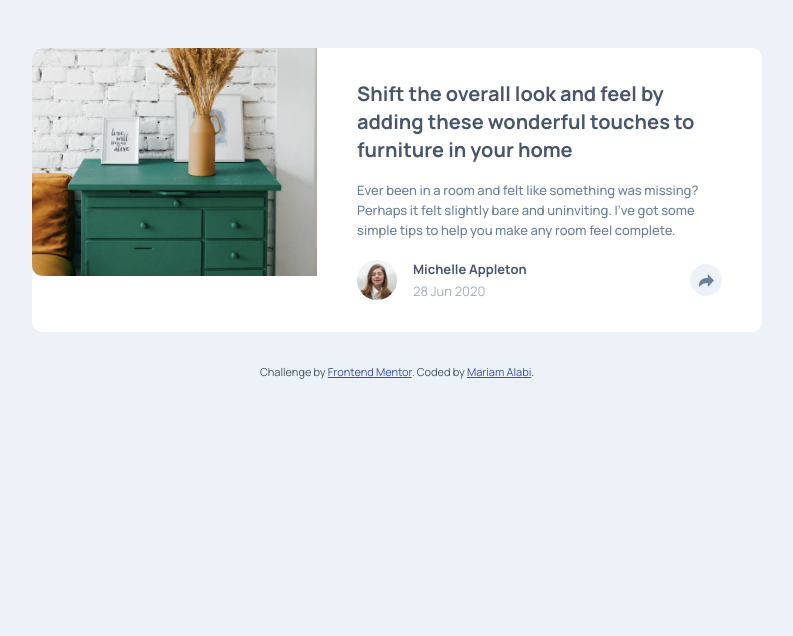
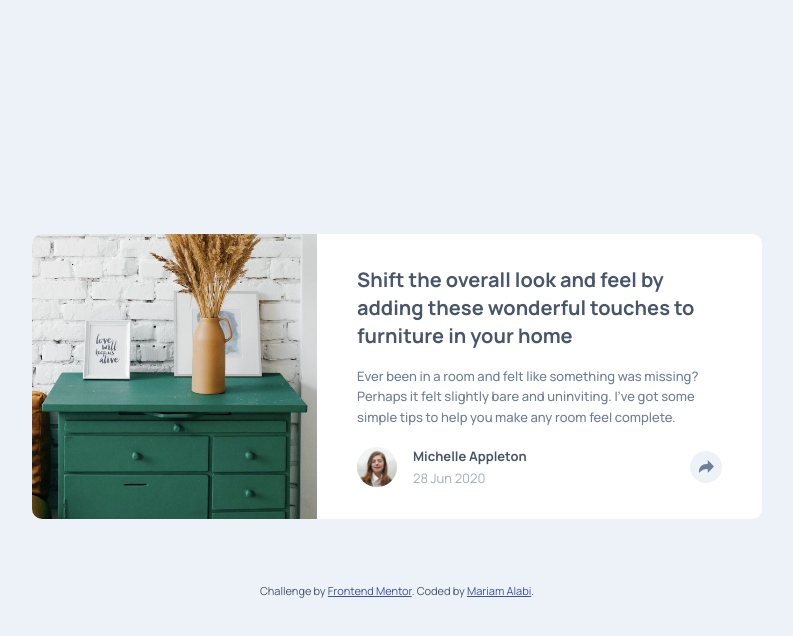
Before and after one commit to mar-alabi/article-preview-component, a plain HTML site: page index.html in a window 1280 px wide. Shown: the whole page, without its empty margins (243-1036 px from the left). Drawn offline with Linux system fonts and the light colour scheme.

Commit message:
fix share panel and image height issue in desktop state the share panel is no longer being clipped in the active desktop state the image now takes up the full height of the container in the desktop state

```diff
--- a/index.html
+++ b/index.html
@@ -22,9 +22,7 @@
   </head>
   <body>
     <div class="container">
-      <div class="image">
-        <div class="image"><img src="./images/drawers.jpg" alt="" /></div>
-      </div>
+      <div class="image"><img src="./images/drawers.jpg" alt="" /></div>
       <div class="content-container">
         <div class="content">
           <h2>
--- a/style.css
+++ b/style.css
@@ -1,4 +1,4 @@
-/* Declare Color variables  */
+/* Declare Color variables */
 :root {
   --darkgrayishblue: hsl(217, 19%, 35%);
   --desaturated-dark-blue: hsl(214, 17%, 51%);
@@ -19,6 +19,11 @@ body {
   font-size: 13px;
   color: var(--darkgrayishblue);
   background-color: var(--light-grayish-blue);
+  min-height: 100vh;
+  display: flex;
+  flex-direction: column;
+  align-items: center;
+  justify-content: center;
 }
 
 h2 {
@@ -104,6 +109,7 @@ h2 {
   transition: background-color 0.3s;
   width: 32px;
   height: 32px;
+  flex-shrink: 0;
 }
 
 .share-btn img {
@@ -183,20 +189,29 @@ h2 {
   .container {
     max-width: 730px;
     display: flex;
-    flex-direction: row;
+    overflow: visible;
   }
 
   .image {
     flex: 0 0 285px;
+    overflow: hidden;
+    border-radius: 10px 0 0 10px;
   }
 
   .image img {
-    width: 285px;
+    width: 100%;
     height: 100%;
     object-fit: cover;
-    border-radius: 10px 0 0 10px;
+    display: block;
   }
 
+  .content-container {
+    display: flex;
+    flex-direction: column;
+    flex: 1;
+    overflow: visible;
+    border-radius: 0 10px 10px 0;
+  }
   .content {
     padding: 2rem 2.5rem 0 2.5rem;
   }
@@ -212,17 +227,16 @@ h2 {
 
   .user-profile {
     padding: 1.25rem 2.5rem 2rem 2.5rem;
+    margin-top: auto;
   }
 
   /* Desktop share panel - appears as tooltip above button */
   .share-panel {
     display: none;
     position: absolute;
-    bottom: auto;
-    top: auto;
-    right: -68px;
+    bottom: 90px;
+    right: -65px;
     left: auto;
-    transform: translateY(-80px);
     width: 248px;
     background-color: var(--darkgrayishblue);
     padding: 1.125rem 2.25rem;
```
